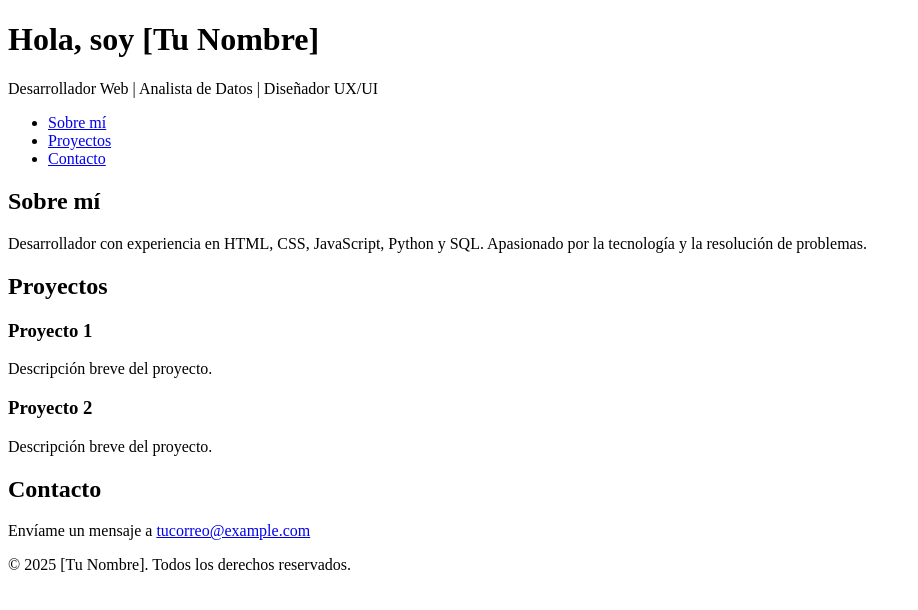
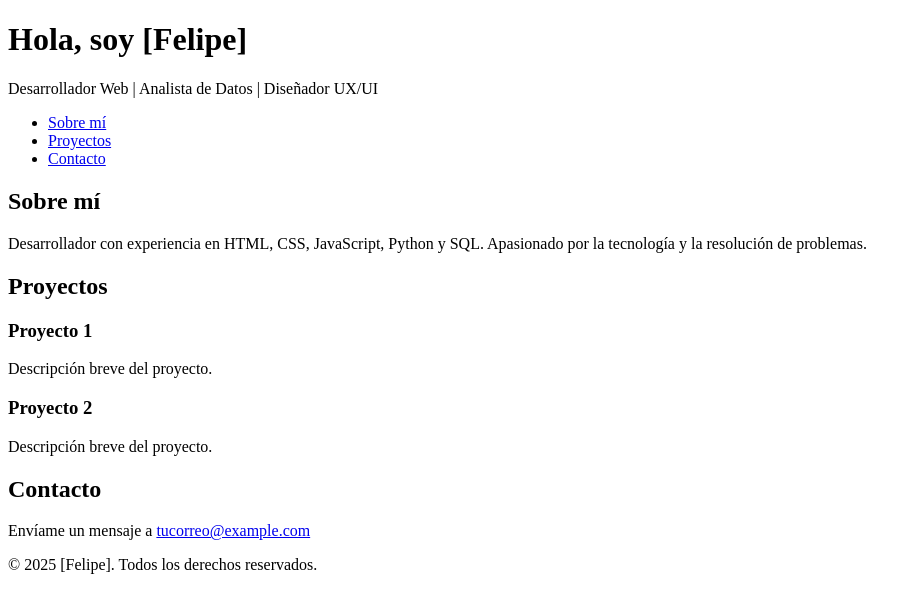
Before and after one commit to FelipeO0/mi_portafolio, a plain HTML site: page index.html in a window 1280 px wide. Shown: the whole page, without its empty margins (0-918 px from the left). Drawn offline with Linux system fonts and the light colour scheme.

Commit message:
Update index.html

```diff
--- a/index.html
+++ b/index.html
@@ -8,7 +8,7 @@
 </head>
 <body>
     <header>
-        <h1>Hola, soy [Tu Nombre]</h1>
+        <h1>Hola, soy [Felipe]</h1>
         <p>Desarrollador Web | Analista de Datos | Diseñador UX/UI</p>
     </header>
     <nav>
@@ -38,7 +38,7 @@
         <p>Envíame un mensaje a <a href="mailto:tucorreo@example.com">tucorreo@example.com</a></p>
     </section>
     <footer>
-        <p>&copy; 2025 [Tu Nombre]. Todos los derechos reservados.</p>
+        <p>&copy; 2025 [Felipe]. Todos los derechos reservados.</p>
     </footer>
     <script src="script.js"></script>
 </body>
```
